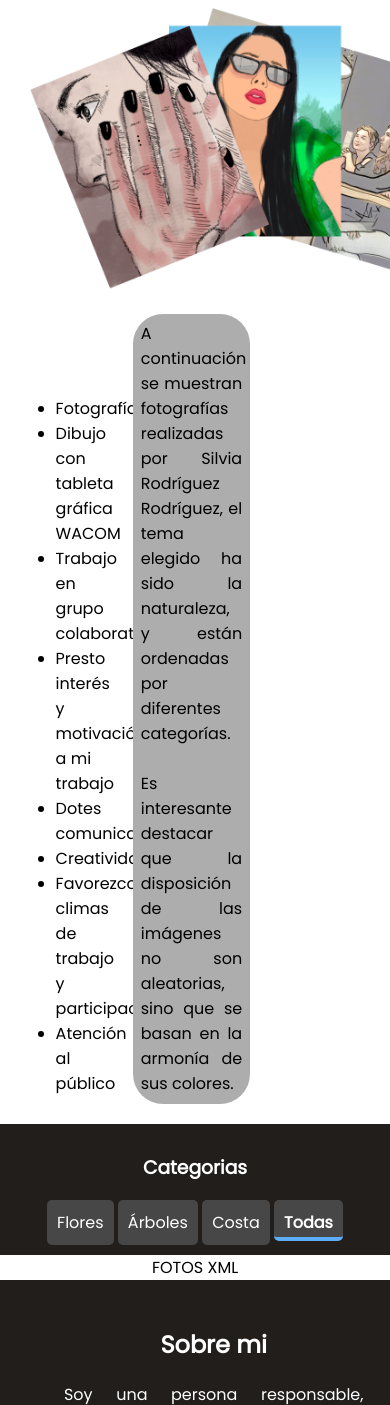
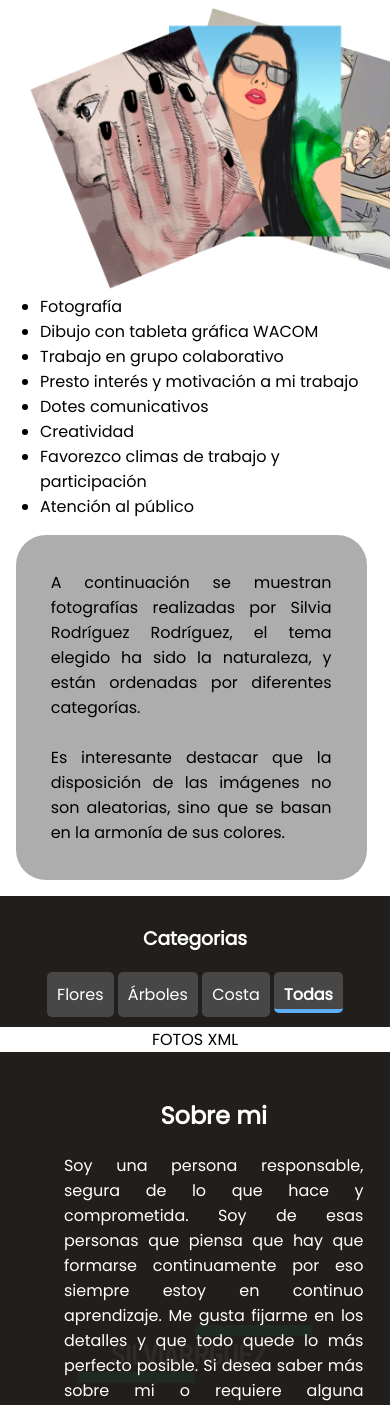
Before and after one commit to silguez/Silviarrguez-CV, a PHP site: page /habilidades.html in a window 390 px wide; the page is wider, and only the part inside the window is pictured. Shown: the part 315-1720 px from the top of that part. Run offline with PHP 8.4, Linux system fonts and the light colour scheme.

Commit message:
terminado @media (creo)

```diff
--- a/estilo/styles.css
+++ b/estilo/styles.css
@@ -219,7 +219,7 @@ button:hover{
   background-color:rgb(173, 173, 173);
 }
 
-ul{
+.parrafoAncho ul{
   margin: 4%;
   width: 25%;
   display: inline-block;
@@ -373,10 +373,17 @@ ul{
       margin: 3%;
     }
 
-    .parrafAncho ul p{
+    .parrafoAncho ul{
       display: grid;
       width: 100%;
       margin: 0 auto;
+    }
+
+    #parrafo{
+      display: grid;
+      width: 90%;
+      margin: 4%;
+      padding: 9%;
     }
 
     .parraf{
```
